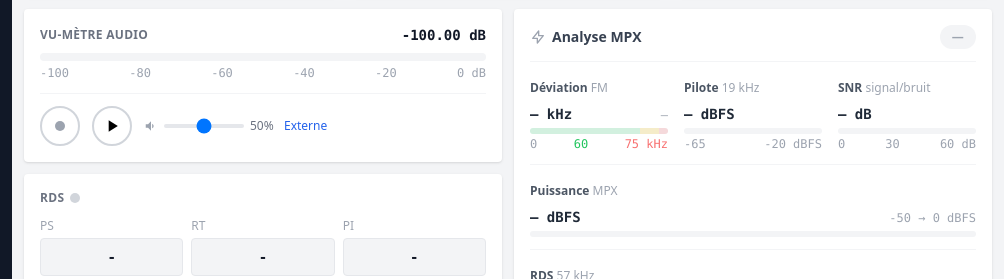
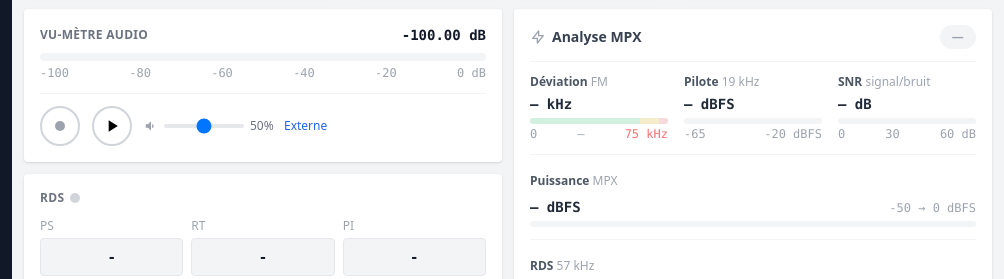
Before and after one commit to LyonelB/fm-monitor, a plain HTML site: page templates/index.html in a window 1280 px wide. Shown: the part 183-462 px from the top of the page, 276-1280 px from the left. Drawn offline with nearby package versions, Linux system fonts and the light colour scheme; no server answers.

Commit message:
fix: alignement dashboard MPX — valeurs et VU-mètres uniformes
- Taille de texte uniforme sur toute la ligne Déviation/Pilote/SNR
  (le JS appliquait text-2xl sur la valeur déviation)
- Hauteurs fixes label (h-4) et valeur (h-5) sur les 3 colonnes
  pour aligner les VU-mètres horizontalement
- RMS déviation intégré dans la graduation sous la barre

```diff
--- a/templates/index.html
+++ b/templates/index.html
@@ -308,12 +308,11 @@
 
               <!-- Déviation FM -->
               <div>
-                <div class="mb-1.5">
+                <div class="h-4 flex items-center mb-1">
                   <span class="text-xs font-semibold text-gray-600">Déviation <span class="font-normal text-gray-400">FM</span></span>
                 </div>
-                <div class="flex justify-between items-baseline mb-1">
+                <div class="h-5 flex items-baseline mb-1">
                   <div class="text-sm font-mono font-semibold text-gray-800" id="mpx-dev-peak">— kHz</div>
-                  <div class="text-xs font-mono text-gray-400" id="mpx-dev-rms">—</div>
                 </div>
                 <div class="h-1.5 rounded bg-gray-100 overflow-hidden relative">
                   <div class="absolute inset-0 flex">
@@ -325,16 +324,18 @@
                     style="background:#22c55e"></div>
                 </div>
                 <div class="flex justify-between text-xs text-gray-400 font-mono mt-0.5">
-                  <span>0</span><span class="text-green-500">60</span><span class="text-red-400">75 kHz</span>
+                  <span>0</span><span id="mpx-dev-rms" class="text-center">—</span><span class="text-red-400">75 kHz</span>
                 </div>
               </div>
 
               <!-- Pilote 19 kHz -->
               <div>
-                <div class="mb-1.5">
+                <div class="h-4 flex items-center mb-1">
                   <span class="text-xs font-semibold text-gray-600">Pilote <span class="font-normal text-gray-400">19 kHz</span></span>
                 </div>
-                <div class="text-sm font-mono font-semibold text-gray-800 mb-1" id="mpx-val-pilot">— dBFS</div>
+                <div class="h-5 flex items-baseline mb-1">
+                  <div class="text-sm font-mono font-semibold text-gray-800" id="mpx-val-pilot">— dBFS</div>
+                </div>
                 <div class="h-1.5 rounded bg-gray-100 overflow-hidden">
                   <div id="mpx-bar-pilot" class="h-full w-0 rounded bg-green-400 transition-all duration-200"></div>
                 </div>
@@ -345,10 +346,12 @@
 
               <!-- SNR -->
               <div>
-                <div class="mb-1.5">
+                <div class="h-4 flex items-center mb-1">
                   <span class="text-xs font-semibold text-gray-600">SNR <span class="font-normal text-gray-400">signal/bruit</span></span>
                 </div>
-                <div class="text-sm font-mono font-semibold text-gray-800 mb-1" id="mpx-val-snr">— dB</div>
+                <div class="h-5 flex items-baseline mb-1">
+                  <div class="text-sm font-mono font-semibold text-gray-800" id="mpx-val-snr">— dB</div>
+                </div>
                 <div class="h-1.5 rounded bg-gray-100 overflow-hidden">
                   <div id="mpx-bar-snr" class="h-full w-0 rounded transition-all duration-200" style="background:#22c55e"></div>
                 </div>
@@ -728,13 +731,13 @@
       }
       updateDevMeter(devPeak);
       if (devEl)  devEl.textContent  = devPeak.toFixed(1) + ' kHz';
-      if (rmsEl)  rmsEl.textContent  = 'RMS : ' + devRms.toFixed(1) + ' kHz';
+      if (rmsEl)  rmsEl.textContent  = devRms.toFixed(1) + ' kHz';
 
       // Couleur valeur peak selon zone
       if (devEl) {
-        if (devPeak > 75)      devEl.className = 'text-2xl font-bold font-mono text-red-600';
-        else if (devPeak > 70) devEl.className = 'text-2xl font-bold font-mono text-yellow-500';
-        else                   devEl.className = 'text-2xl font-bold font-mono text-gray-900';
+        if (devPeak > 75)      devEl.className = 'text-sm font-mono font-semibold text-red-600';
+        else if (devPeak > 70) devEl.className = 'text-sm font-mono font-semibold text-yellow-500';
+        else                   devEl.className = 'text-sm font-mono font-semibold text-gray-800';
       }
 
       // ── Puissance MPX ──────────────────────────────────────
```
